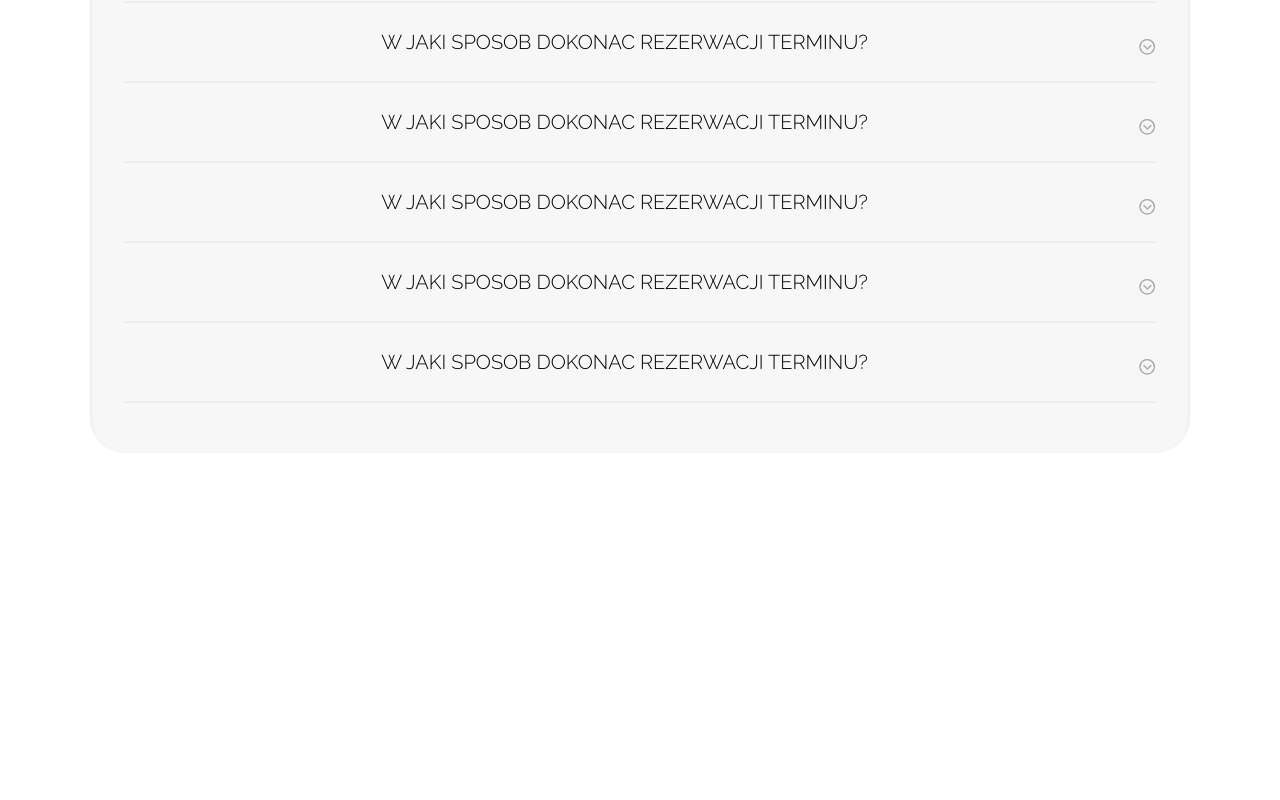
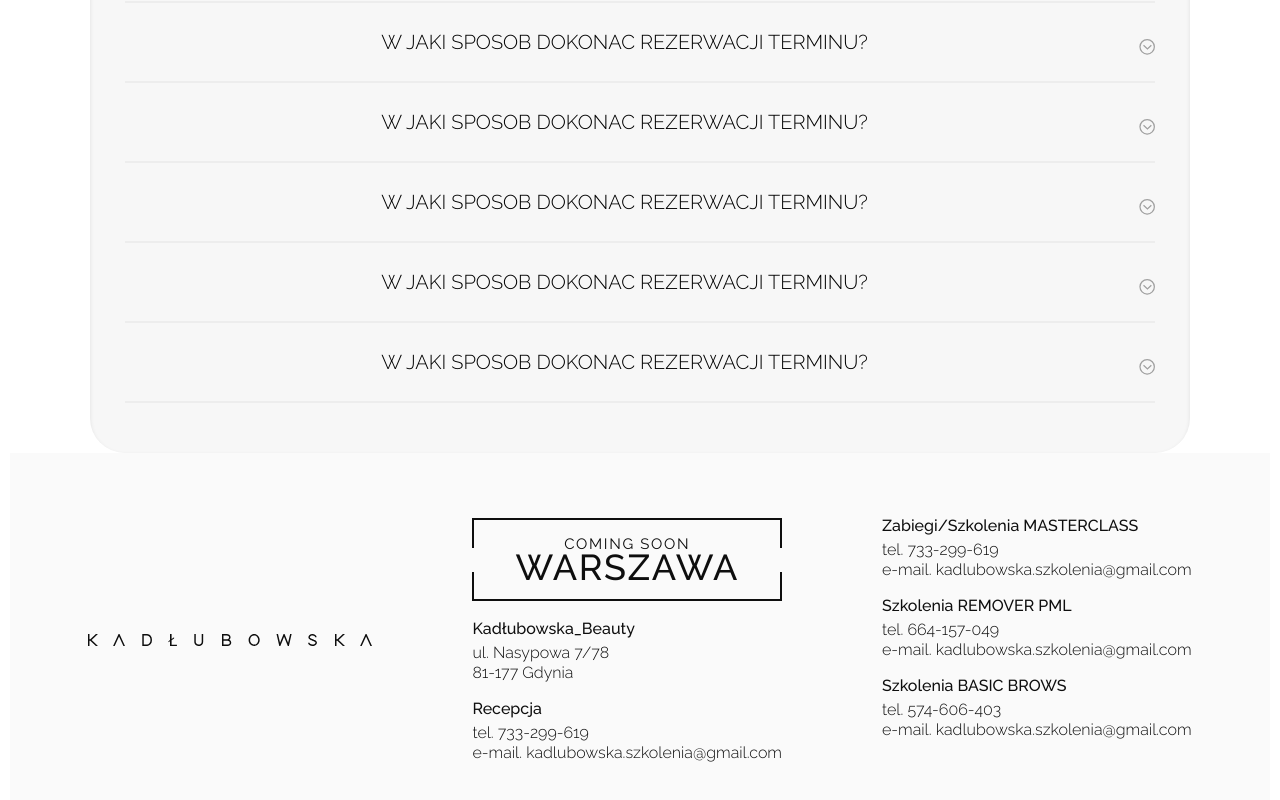
Before and after one commit to maras20193/kadlubowska, a Next.js app: page / in a window 1280 px wide. Shown: the part 4944-5744 px from the top of the page. Before the commit the page ends 5397 px from the top, so only its background shows below. Built offline with nearby package versions, Linux system fonts and the light colour scheme.

Commit message:
[FOOTER] add footer section

```diff
--- a/src/assets/index.js
+++ b/src/assets/index.js
@@ -7,6 +7,7 @@ export { default as arrow } from './icons/arrow.svg';
 export { default as arrowActive } from './icons/arrowActive.svg';
 export { default as logo } from './logo.svg';
 export { default as logoText } from './logoText.svg';
+export { default as logoTextBlack } from './logoTextBlack.svg';
 export { default as background } from './background.png';
 export { default as background1 } from './background1.png';
 export { default as teamGirl0 } from './teamGirl0.jpg';
--- a/src/pages/index.js
+++ b/src/pages/index.js
@@ -4,6 +4,7 @@ import {
   AboutSection,
   CoursesSection,
   FAQSection,
+  FooterSection,
   HeroSection,
   ServiceSection,
 } from '../sections';
@@ -15,15 +16,14 @@ export default function Home() {
         <title>Kadłubowska</title>
         <MetaTags.Home />
       </Head>
-      {/* <WorkInProgressSection /> */}
       <HeroSection />
       <AboutSection />
       <CoursesSection />
       <ServiceSection />
       <FAQSection />
       {/* <GallerySection />
-      <ReviewsSection />
-      <FooterSection /> */}
+      <ReviewsSection /> */}
+      <FooterSection />
     </>
   );
 }
--- a/src/sections/FooterSection/FooterSection.js
+++ b/src/sections/FooterSection/FooterSection.js
@@ -1,3 +1,43 @@
+import Image from 'next/image';
+import { logoTextBlack } from '../../assets';
 import * as S from './FooterSection.styled';
+import { footerData } from './footerData';
 
-export const FooterSection = () => <S.Wrapper>FooterSection</S.Wrapper>;
+export const FooterSection = () => (
+  <S.Wrapper>
+    <S.Column>
+      <Image src={logoTextBlack} alt="kadlubowska logo" />
+    </S.Column>
+    <S.Column>
+      <S.WarsawLogo>
+        <S.LogoFirstRow>coming soon</S.LogoFirstRow>
+        <S.LogoSecondRow>Warszawa</S.LogoSecondRow>
+      </S.WarsawLogo>
+      <S.FooterItem>
+        <S.Title>{footerData.place.name}</S.Title>
+        <S.Info>
+          <p>{footerData.place.street}</p>
+          <p>{footerData.place.city}</p>
+        </S.Info>
+      </S.FooterItem>
+      <S.FooterItem>
+        <S.Title>{footerData.contacts[0].name}</S.Title>
+        <S.Info>
+          <p>{`tel. ${footerData.contacts[0].phone}`}</p>
+          <p>{`e-mail. ${footerData.contacts[0].mail}`}</p>
+        </S.Info>
+      </S.FooterItem>
+    </S.Column>
+    <S.Column>
+      {footerData.contacts.slice(1).map((item) => (
+        <S.FooterItem>
+          <S.Title>{item.name}</S.Title>
+          <S.Info>
+            <p>{`tel. ${item.phone}`}</p>
+            <p>{`e-mail. ${item.mail}`}</p>
+          </S.Info>
+        </S.FooterItem>
+      ))}
+    </S.Column>
+  </S.Wrapper>
+);
--- a/src/sections/FooterSection/FooterSection.styled.js
+++ b/src/sections/FooterSection/FooterSection.styled.js
@@ -1,7 +1,86 @@
 import styled from 'styled-components';
+import { OutlineBorder } from '../../components';
+import { device } from '../../styles';
 
 export const Wrapper = styled.div`
   display: flex;
-  flex-direction: row;
+  flex-direction: column;
   justify-content: center;
+  align-items: center;
+  gap: 20px;
+  padding: 65px 40px;
+  background-color: ${({ theme }) => theme.colors.background.secondary};
+
+  img {
+    width: 284px;
+  }
+
+  @media ${device.laptop} {
+    flex-direction: row;
+    gap: 30px;
+    align-items: flex-start;
+  }
+  @media ${device.laptopM} {
+    gap: 70px;
+  }
+
+  @media ${device.laptopM} {
+    gap: 100px;
+  }
 `;
+
+export const Column = styled.div`
+  display: flex;
+  flex-direction: column;
+  justify-content: center;
+  gap: 20px;
+
+  &:first-child {
+    align-self: center;
+  }
+`;
+
+export const WarsawLogo = styled(OutlineBorder)`
+  display: flex;
+  flex-direction: column;
+  justify-content: center;
+  text-transform: uppercase;
+  text-align: center;
+  margin: 40px 0;
+
+  @media ${device.laptop} {
+    margin: 0;
+  }
+`;
+export const LogoFirstRow = styled.div`
+  font-size: 15px;
+  line-height: 100%; /* 15px */
+  font-weight: 400;
+  letter-spacing: 1.65px;
+
+  font-style: normal;
+`;
+export const LogoSecondRow = styled.div`
+  font-size: 36px;
+  line-height: 84.221%;
+  font-style: normal;
+  font-weight: 500;
+`;
+
+export const FooterItem = styled.div`
+  display: flex;
+  flex-direction: column;
+  font-size: 16px;
+  font-style: normal;
+  font-weight: 300;
+  gap: 8px;
+`;
+
+export const Title = styled.p`
+  font-weight: 500;
+`;
+export const Info = styled.div`
+  display: flex;
+  flex-direction: column;
+  gap: 4px;
+`;
--- /dev/null
+++ b/src/sections/FooterSection/footerData.js
@@ -0,0 +1,29 @@
+export const footerData = {
+  place: {
+    name: 'Kadłubowska_Beauty',
+    street: 'ul. Nasypowa 7/78',
+    city: '81-177 Gdynia',
+  },
+  contacts: [
+    {
+      name: 'Recepcja',
+      phone: '733-299-619',
+      mail: 'kadlubowska.szkolenia@gmail.com',
+    },
+    {
+      name: 'Zabiegi/Szkolenia MASTERCLASS',
+      phone: '733-299-619',
+      mail: 'kadlubowska.szkolenia@gmail.com',
+    },
+    {
+      name: 'Szkolenia REMOVER PML',
+      phone: '664-157-049',
+      mail: 'kadlubowska.szkolenia@gmail.com',
+    },
+    {
+      name: 'Szkolenia BASIC BROWS',
+      phone: '574-606-403',
+      mail: 'kadlubowska.szkolenia@gmail.com',
+    },
+  ],
+};
```
Also changed, not shown: src/assets/logoTextBlack.svg (added).
